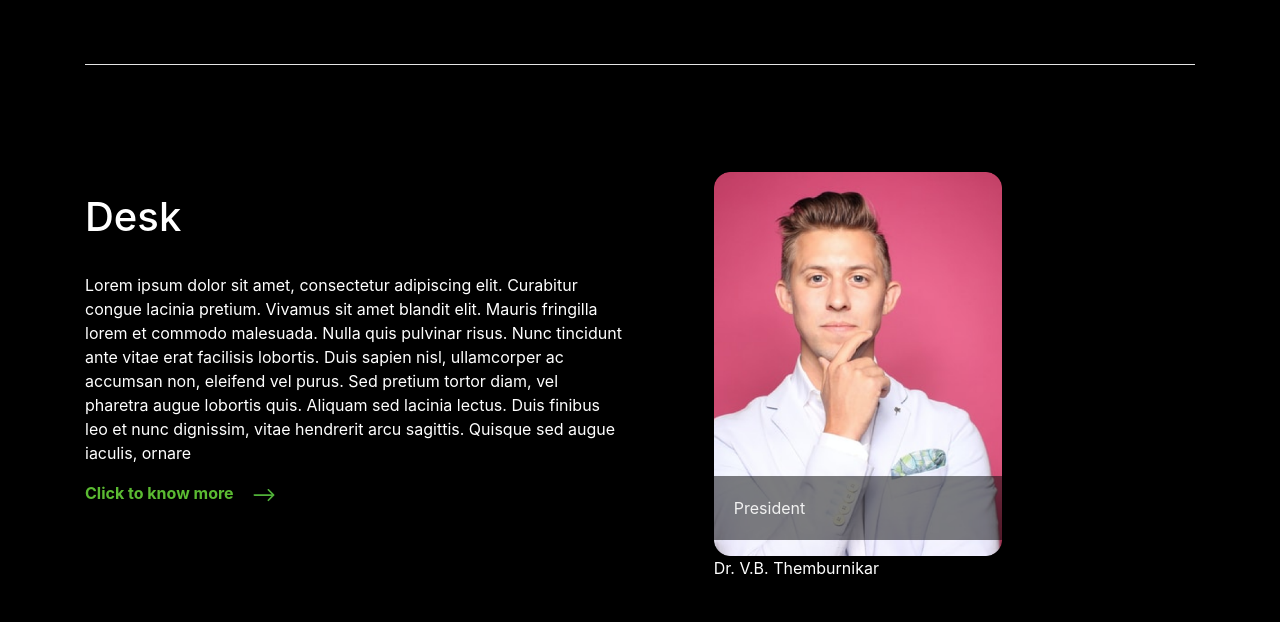
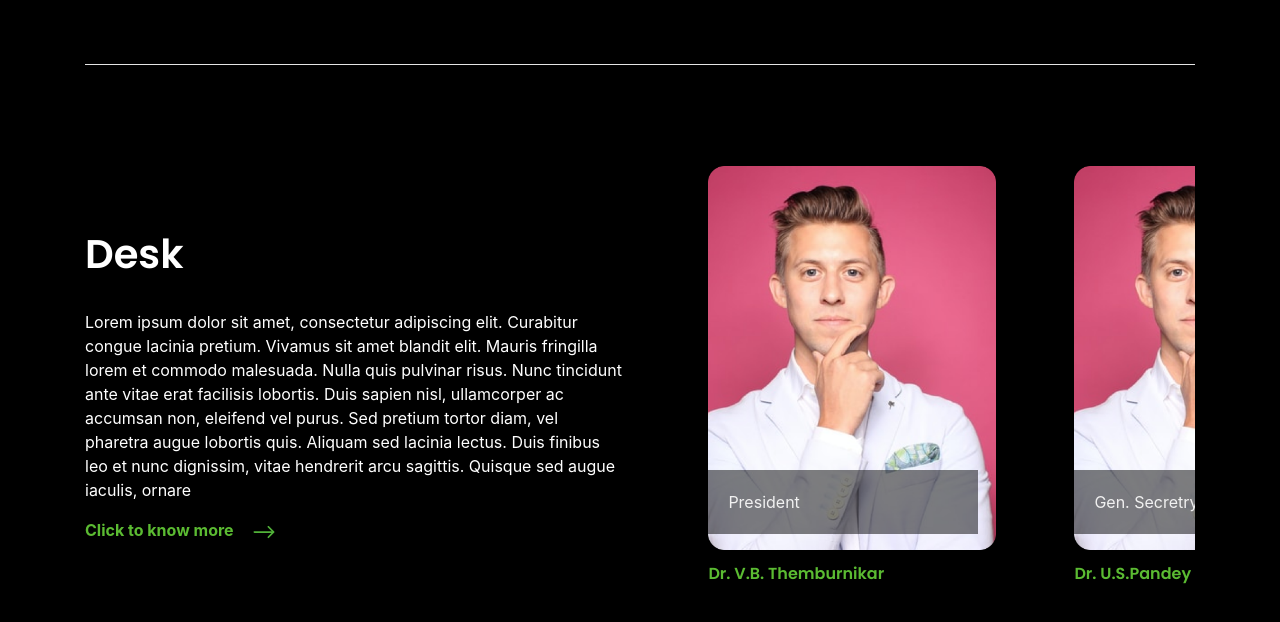
Before and after one commit to Srush-Ray/Doctors, a React (Create React App) app in the folder doctors/: page / in a window 1280 px wide. Shown: the top 622 px of the page. Built offline with nearby package versions, Linux system fonts and the light colour scheme.

Commit message:
text and font changed

```diff
--- a/doctors/public/index.html
+++ b/doctors/public/index.html
@@ -9,6 +9,7 @@
       name="description"
       content="Web site created using create-react-app"
     />
+    <link href="https://fonts.googleapis.com/css2?family=Poppins:wght@600&display=swap" rel="stylesheet">
     <link rel="stylesheet" href="https://maxcdn.bootstrapcdn.com/bootstrap/4.0.0/css/bootstrap.min.css" integrity="sha384-Gn5384xqQ1aoWXA+058RXPxPg6fy4IWvTNh0E263XmFcJlSAwiGgFAW/dAiS6JXm" crossorigin="anonymous">
     <script src="https://code.jquery.com/jquery-3.2.1.slim.min.js" integrity="sha384-KJ3o2DKtIkvYIK3UENzmM7KCkRr/rE9/Qpg6aAZGJwFDMVNA/GpGFF93hXpG5KkN" crossorigin="anonymous"></script>
 <script src="https://cdnjs.cloudflare.com/ajax/libs/popper.js/1.12.9/umd/popper.min.js" integrity="sha384-ApNbgh9B+Y1QKtv3Rn7W3mgPxhU9K/ScQsAP7hUibX39j7fakFPskvXusvfa0b4Q" crossorigin="anonymous"></script>
--- a/doctors/src/Desk/Desk.css
+++ b/doctors/src/Desk/Desk.css
@@ -1,6 +1,9 @@
 body {
   background-color: black;
   color: white;
+}
+h1 {
+  font-family: "Poppins", sans-serif;
 }
 hr {
   background-color: white;
@@ -11,8 +14,18 @@ hr {
   margin-top: 6rem;
   text-align: left;
 }
-.txt {
-  margin-top: 2rem;
+.doctorName {
+  color: #5bbb32;
+  line-height: 3rem;
+  font-family: "Poppins", sans-serif;
+}
+button {
+  background-color: Transparent;
+  background-repeat: no-repeat;
+  border: none;
+  cursor: pointer;
+  overflow: hidden;
+  outline: none;
 }
 a {
   color: #5bbb32;
@@ -26,6 +39,7 @@ a:hover {
 }
 .doctorContainer {
   margin: 2%;
+  width: 100%;
 }
 .doctorImage {
   /* position: relative; */
@@ -40,7 +54,7 @@ a:hover {
   max-width: 100%;
   /* margin: 0 auto; */
 }
-.container .doctorDsignation {
+.container .doctorDesignation {
   position: absolute;
   bottom: 0;
   background: rgb(0, 0, 0);
--- a/doctors/src/Desk/Desk.js
+++ b/doctors/src/Desk/Desk.js
@@ -19,7 +19,7 @@ const responsive = {
   },
   tablet: {
     breakpoint: { max: 1024, min: 464 },
-    items: 1
+    items: 2
   },
   mobile: {
     breakpoint: { max: 464, min: 0 },
@@ -71,7 +71,7 @@ class Desk extends React.Component{
             <div className="container">
                 <hr />
 
-               {!this.state.showDoctors && <div className="row">
+               {!this.state.showDoctors && <div className="row align-items-center">
                     <div className ="col-12 col-md-6 txt" >
                      <h1>Desk</h1>
                         <p style={{marginTop:"2rem"}}>
@@ -89,7 +89,6 @@ class Desk extends React.Component{
                             className="mobileCarousel"
                     swipeable={true}
                     draggable={false}
-                    // showDots={true}
                     responsive={responsive}
                     ssr={true} // means to render carousel on server-side.
                     // infinite={true}
@@ -110,9 +109,9 @@ class Desk extends React.Component{
                                     <div key={index} className="doctorContainer" onClick={this.openModel}>
                                        <div className="imageContainer">
                                        <img src={doctor.image} alt={doctor.name} className="doctorImage" />
-                                       <p className="doctorDsignation">{doctor.designation}</p>
+                                       <p className="doctorDesignation">{doctor.designation}</p>
                                        </div>
-                                        <p>{doctor.name}</p>
+                                        <p className="doctorName">{doctor.name}</p>
                                     </div>
                                 )
                    }
```
